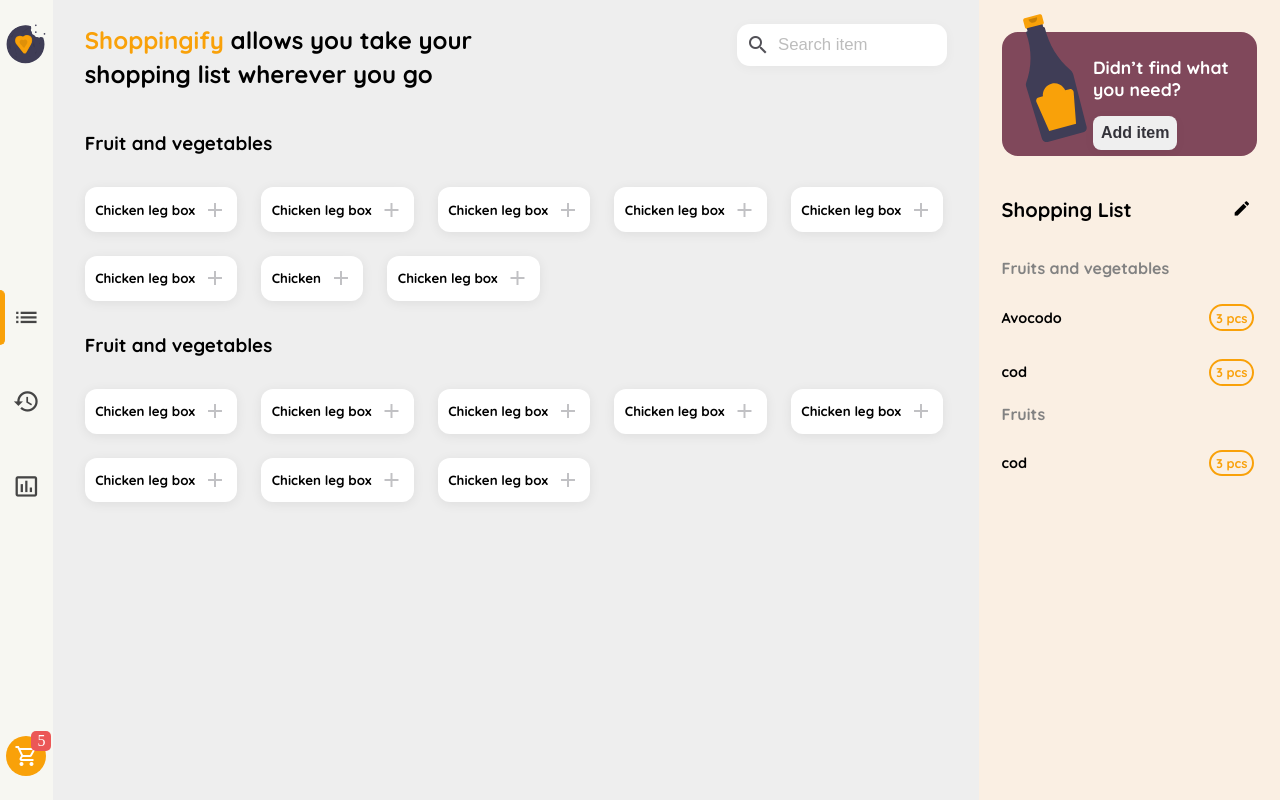
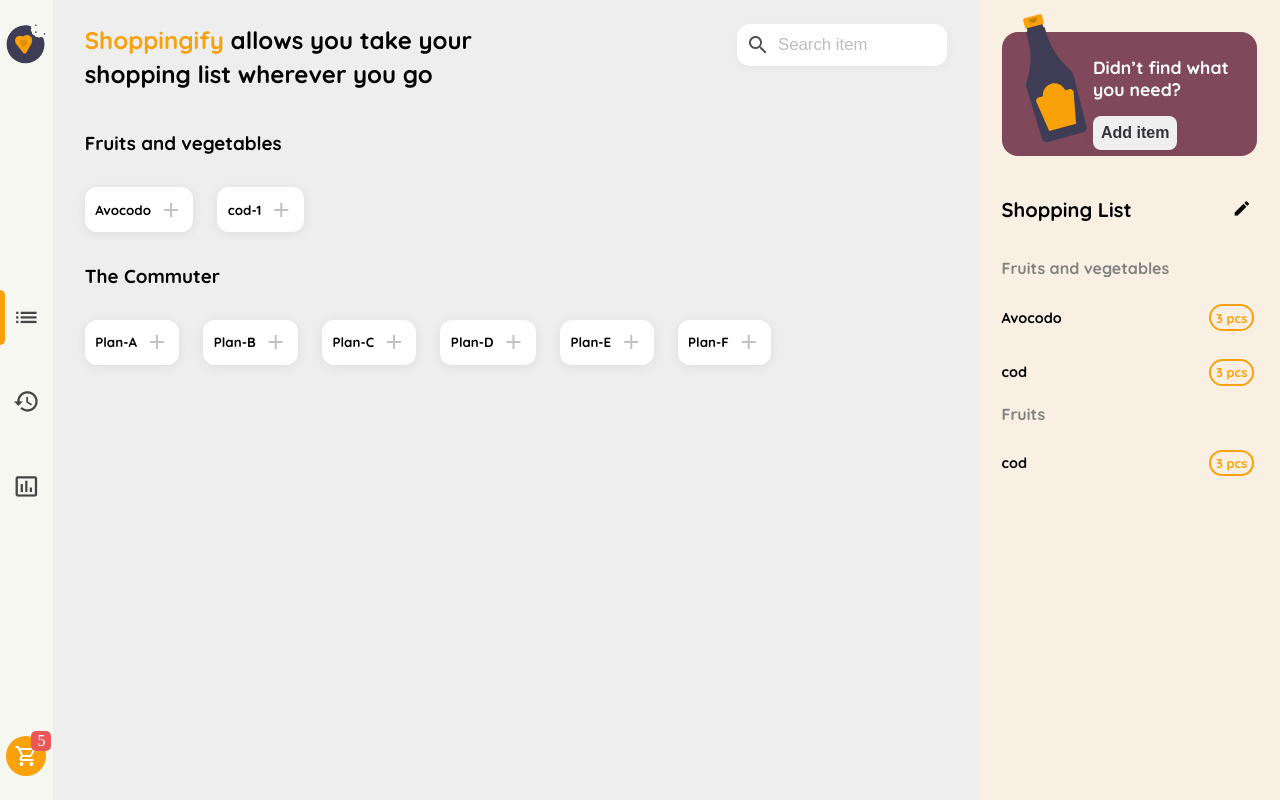
Before and after one commit to jesintharnold/Shoppingify_react, a React (Create React App) app in the folder front_end/: page / in a window 1280 px wide. Built offline with nearby package versions, Linux system fonts and the light colour scheme.

Commit message:
Added  Cart - name Dispatch

```diff
--- a/front_end/src/Redux/ActionConstant.js
+++ b/front_end/src/Redux/ActionConstant.js
@@ -12,6 +12,7 @@ DELETE_CART_ITEM:"DELETE_CART_ITEM",
 SAVE_CART_DATA:"SAVE_CART_DATA",
 SET_CART_LOADING:"SET_CART_LOADING",
 ADD_ITEM_TO_CART:"ADD_ITEM_TO_CART",
+UPDATE_CART_NAME:"UPDATE_CART_NAME",
 
 
 MAKE_TOAST:"MAKE_TOAST"
--- a/front_end/src/Redux/ActionCreators.js
+++ b/front_end/src/Redux/ActionCreators.js
@@ -31,6 +31,13 @@ export const DeleteCartItem=(payload)=>{
         payload:payload
         // payload ---> {name:name,category_name}
 
+    }
+}
+
+export const UpdateCartName=(payload)=>{
+    return {
+        type:Actiontypes.UPDATE_CART_NAME,
+        payload:payload
     }
 }
 
--- a/front_end/src/Redux/CartReducer.js
+++ b/front_end/src/Redux/CartReducer.js
@@ -96,6 +96,13 @@ export const CartReducer=(state=InitialState,{type,payload})=>{
           }
        }
 
+       case Actiontypes.UPDATE_CART_NAME:{
+           return {
+               ...state,
+               name:payload
+           }
+       }
+
        default:
             return state;
     }
--- a/front_end/src/Redux/ItemReducer.js
+++ b/front_end/src/Redux/ItemReducer.js
@@ -23,13 +23,33 @@ const InitialState={
         },
         {
             "category":{
-                "name":"Fruits",
+                "name":"The Commuter",
                 "_Id":"000000000000000002345"
             },
             "items":[
                 {
-                "name":"cod-2",
+                "name":"Plan-A",
                 "_Id":"00000000000000256"
+                },
+                {
+                    "name":"Plan-B",
+                    "_Id":"00000000000000256"
+                },
+                {
+                    "name":"Plan-C",
+                    "_Id":"00000000000000256"
+                },
+                {
+                    "name":"Plan-D",
+                    "_Id":"00000000000000256"
+                },
+                {
+                    "name":"Plan-E",
+                    "_Id":"00000000000000256"
+                },
+                {
+                    "name":"Plan-F",
+                    "_Id":"00000000000000256"
                 }
             ]
         }
--- a/front_end/src/components/Main/ItemPage/Item.js
+++ b/front_end/src/components/Main/ItemPage/Item.js
@@ -1,103 +1,55 @@
 import './Item.scss';
+import React from 'react';
+import {connect} from 'react-redux';
+import * as Creator from '../../../Redux/ActionConstant';
 
-function Item(){
+function Item({ItemData}){
 return (
+    <React.Fragment>
+    <div className="header">
+         <div className="title">
+         <span>Shoppingify</span> allows you take your <br/> shopping list wherever you go
+         </div>
+         <div className="search">
+             <span className="material-icons">search</span>
+             <input type="text" placeholder="Search item"/>
+        </div>
+    </div>
+
     <div className="Item">
 
-      <>
-      <div className="Item_name">Fruit and vegetables</div>
-      <div className="Item_list">
-
-          <button className="Item_btn">
-          <span>Chicken leg box</span>
-          <span class="material-icons">add</span>
-          </button>
-
-          <button className="Item_btn">
-          <span>Chicken leg box</span>
-          <span class="material-icons">add</span>
-          </button>
-
-          <button className="Item_btn">
-          <span>Chicken leg box</span>
-          <span class="material-icons">add</span>
-          </button>
-
-          <button className="Item_btn">
-          <span>Chicken leg box</span>
-          <span class="material-icons">add</span>
-          </button>
-
-          <button className="Item_btn">
-          <span>Chicken leg box</span>
-          <span class="material-icons">add</span>
-          </button>
-
-          <button className="Item_btn">
-          <span>Chicken leg box</span>
-          <span class="material-icons">add</span>
-          </button>
-
-          <button className="Item_btn">
-          <span>Chicken</span>
-          <span class="material-icons">add</span>
-          </button>
-
-          <button className="Item_btn">
-          <span>Chicken leg box</span>
-          <span class="material-icons">add</span>
-          </button>
-
-      </div>
-
-      <div className="Item_name">Fruit and vegetables</div>
-      <div className="Item_list">
-
-          <button className="Item_btn">
-          <span>Chicken leg box</span>
-          <span class="material-icons">add</span>
-          </button>
-
-          <button className="Item_btn">
-          <span>Chicken leg box</span>
-          <span class="material-icons">add</span>
-          </button>
-
-          <button className="Item_btn">
-          <span>Chicken leg box</span>
-          <span class="material-icons">add</span>
-          </button>
-
-          <button className="Item_btn">
-          <span>Chicken leg box</span>
-          <span class="material-icons">add</span>
-          </button>
-
-          <button className="Item_btn">
-          <span>Chicken leg box</span>
-          <span class="material-icons">add</span>
-          </button>
-
-          <button className="Item_btn">
-          <span>Chicken leg box</span>
-          <span class="material-icons">add</span>
-          </button>
-
-          <button className="Item_btn">
-          <span>Chicken leg box</span>
-          <span class="material-icons">add</span>
-          </button>
-
-          <button className="Item_btn">
-          <span>Chicken leg box</span>
-          <span class="material-icons">add</span>
-          </button>
-
+    {ItemData.map(
+    ({category,items},index)=>(
+        <>
+        <div className="Item_name">{category.name}</div>
+        <div className="Item_list">
+        {items.map((Itm,index_)=>(
+          <>
+            <button className="Item_btn">
+            <span>{Itm.name}</span>
+            <span class="material-icons">add</span>
+            </button>
+          </>
+        ))}
       </div>
       </>
 
+    ))}
+
     </div>
+    </React.Fragment>
 )
 }
 
-export default Item;
+const mapStatetoProps=(state)=>{
+    return{
+        ItemData:state.MainItems.data
+    }
+    }
+
+    const mapDispatchtoProps=dispatch=>{
+    return {
+
+    }
+    }
+    export default connect(mapStatetoProps,mapDispatchtoProps)(Item)
--- a/front_end/src/components/Main/ItemPage/Item.scss
+++ b/front_end/src/components/Main/ItemPage/Item.scss
@@ -2,6 +2,8 @@
     box-sizing: border-box;
     width:100%;
     font-family: 'Quicksand';
+
+
     .Item_name{
         font-size:1.175rem;
     }
@@ -35,3 +37,60 @@
         }
     }
 }
+
+
+.header{
+    width:100%;
+    display: flex;
+    justify-content: space-between;
+    margin:1.5rem 0 2.5rem 0;
+    box-sizing: border-box;
+    align-items: flex-start;
+    font-family: 'Quicksand';
+    line-height:2.1rem;
+    top:0;
+    position: sticky;
+
+    .title{
+    font-size:1.5rem;
+    font-weight:700;
+      span{
+          color:#F9A109;
+      }
+    }
+
+    .search{
+        display: flex;
+        align-items: center;
+        box-shadow: 0px 2px 12px rgba(0, 0, 0, 0.04);
+        border-radius:0.8rem;
+        border:1px solid transparent;
+        width:13rem;
+        // overflow: hidden;
+        background-color: #FFFFFF;
+
+
+        span{
+           font-size:1.5rem;
+            margin:0.5rem;
+            color: rgba(52, 51, 58, 0.85);
+
+        }
+        input{
+            outline:none;
+            padding:0;
+            background-color: transparent;
+            font-size:1.05rem;
+            border:none;
+            color:rgb(63, 63, 63);
+            width:0;
+            flex-grow: 1;
+            &::placeholder{
+                color: rgba(189, 189, 189, 1);
+            }
+
+        }
+
+    }
+
+}
--- a/front_end/src/components/Main/MainItems.js
+++ b/front_end/src/components/Main/MainItems.js
@@ -1,21 +1,10 @@
-import Header from '../Main/TitleSearch/header';
 import Item from './ItemPage/Item';
 import "./MainItems.scss";
-import HistoryMain from '../History/History_Main/History_Main';
-import HistoryExpand from '../History/History_Expand/HistoryExpand';
-import Analytics from '../Analytics/Analytics';
 function Mainitem(){
     return (
         <div className="Main_items">
-        <Header/>
         <Item/>
-
-        {/* <HistoryMain/> */}
-        {/* <HistoryExpand/> */}
-
-        {/* <Analytics/> */}
         </div>
     )
 }
-
-export default Mainitem
+export default Mainitem;
--- a/front_end/src/components/Main/MainItems.scss
+++ b/front_end/src/components/Main/MainItems.scss
@@ -6,5 +6,5 @@
     flex-direction: column;
     align-items: center;
     padding:0 2rem 0 2rem;
-    overflow-y: scroll;
+    overflow-y: auto;
 }
--- a/front_end/src/components/Main/TitleSearch/header.js
+++ /dev/null
@@ -1,18 +0,0 @@
-import './header.scss';
-
-function Header(){
-    return(
-        <div className="header">
-         <div className="title">
-         <span>Shoppingify</span> allows you take your <br/> shopping list wherever you go
-         </div>
-         <div className="search">
-             <span className="material-icons">search</span>
-             <input type="text" placeholder="Search item"/>
-        </div>
-        </div>
-    )
-}
-
-
-export default Header;
--- a/front_end/src/components/Main/TitleSearch/header.scss
+++ /dev/null
@@ -1,54 +0,0 @@
-.header{
-    width:100%;
-    display: flex;
-    justify-content: space-between;
-    margin:1.5rem 0 2.5rem 0;
-    box-sizing: border-box;
-    align-items: flex-start;
-    font-family: 'Quicksand';
-    line-height:2.1rem;
-
-
-    .title{
-    font-size:1.5rem;
-    font-weight:700;
-      span{
-          color:#F9A109;
-      }
-    }
-
-    .search{
-        display: flex;
-        align-items: center;
-        box-shadow: 0px 2px 12px rgba(0, 0, 0, 0.04);
-        border-radius:0.8rem;
-        border:1px solid transparent;
-        width:13rem;
-        // overflow: hidden;
-        background-color: #FFFFFF;
-
-
-        span{
-           font-size:1.5rem;
-            margin:0.5rem;
-            color: rgba(52, 51, 58, 0.85);
-
-        }
-        input{
-            outline:none;
-            padding:0;
-            background-color: transparent;
-            font-size:1.05rem;
-            border:none;
-            color:rgb(63, 63, 63);
-            width:0;
-            flex-grow: 1;
-            &::placeholder{
-                color: rgba(189, 189, 189, 1);
-            }
-
-        }
-
-    }
-
-}
--- a/front_end/src/components/Rightsidebar/Bottombar/Savecontainer.js
+++ b/front_end/src/components/Rightsidebar/Bottombar/Savecontainer.js
@@ -1,19 +1,27 @@
 import { useEffect, useState } from 'react';
 import './Bottombar.scss';
 
-function Savecontainer({val,savebtEdit}){
+function Savecontainer({val,savebtEdit,save_dispatch}){
 
     const [vl,setvl]=useState("");
+
    useEffect(()=>{
        setvl(val);
-   },[val])
+   },[val]);
+
+   const save_func=()=>{
+
+    save_dispatch(vl);
+    savebtEdit(false);
+
+   }
 
 return (
     <div className="container">
     <div className="save_flex">
     <input type="text" placeholder="Enter a name" value={vl} onChange={(e)=>{setvl(e.target.value)}}/>
     <div className="search_cont_bt">
-    <button onClick={()=>savebtEdit(false)}>Save</button>
+    <button onClick={()=>save_func()}>Save</button>
     </div>
     </div>
 </div>
```
Also changed, not shown: front_end/src/components/Rightsidebar/RightMain.js (+5 -4 lines).
